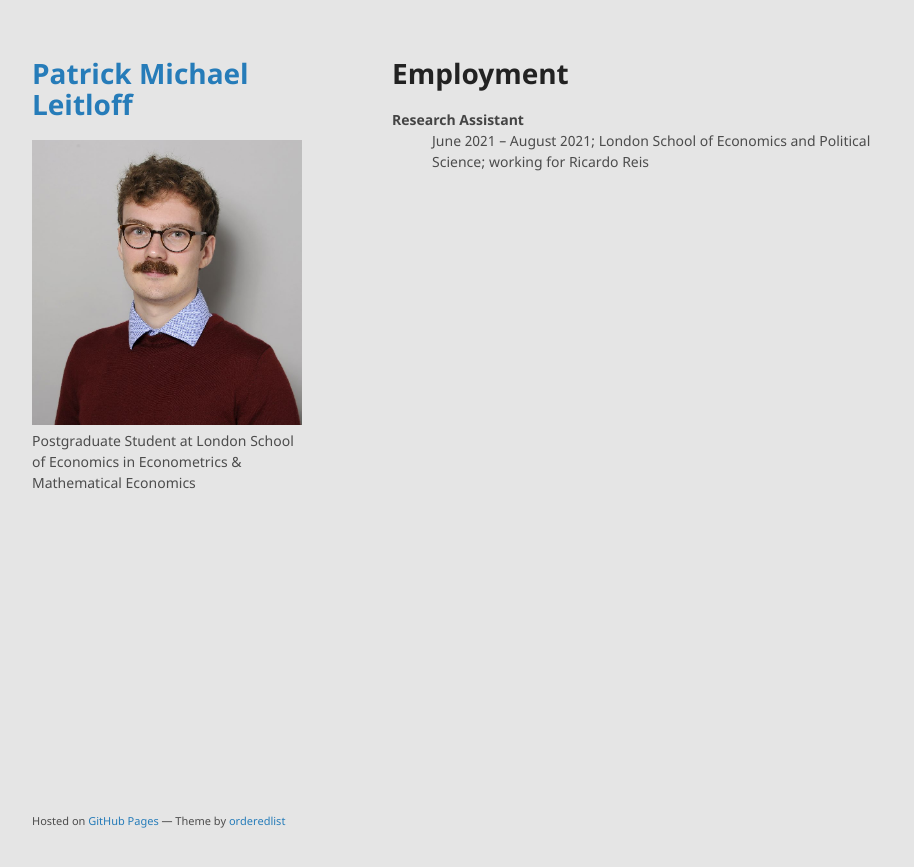
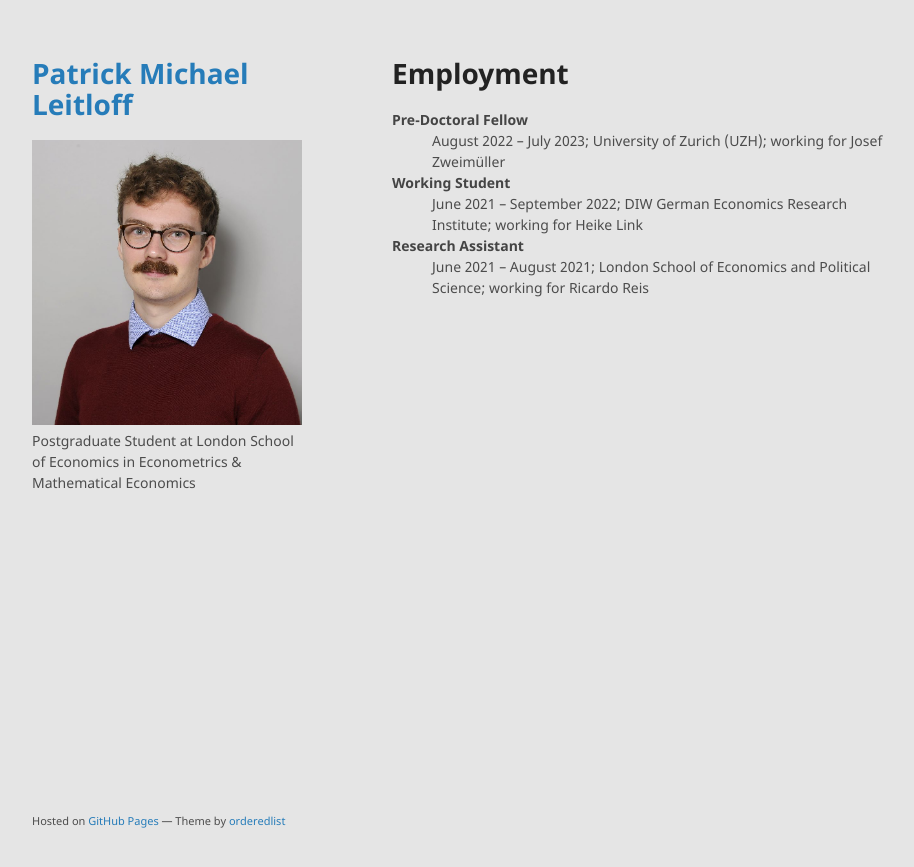
Before and after one commit to patrick-leitloff/patrick-leitloff.github.io, a Jekyll site: the page built from employment.md, in a window 1280 px wide. Shown: the top 867 px of the page, without its empty margins (178-1092 px from the left). Built offline with Jekyll 4.4.1, drawn with Linux system fonts in a browser that asks for light colours; our own code applies the rules of GitHub Pages for plain Markdown files.

Commit message:
Update employment.md

```diff
--- a/employment.md
+++ b/employment.md
@@ -5,6 +5,10 @@ layout: default
 # Employment
 
 <dl>
+   <dt>Pre-Doctoral Fellow</dt>
+      <dd>August 2022 – July 2023; University of Zurich (UZH); working for Josef Zweimüller</dd>
+   <dt>Working Student</dt>
+      <dd>June 2021 – September 2022; DIW German Economics Research Institute; working for Heike Link</dd>
    <dt>Research Assistant</dt>
       <dd>June 2021 – August 2021; London School of Economics and Political Science; working for Ricardo Reis</dd>
 </dl>
```
